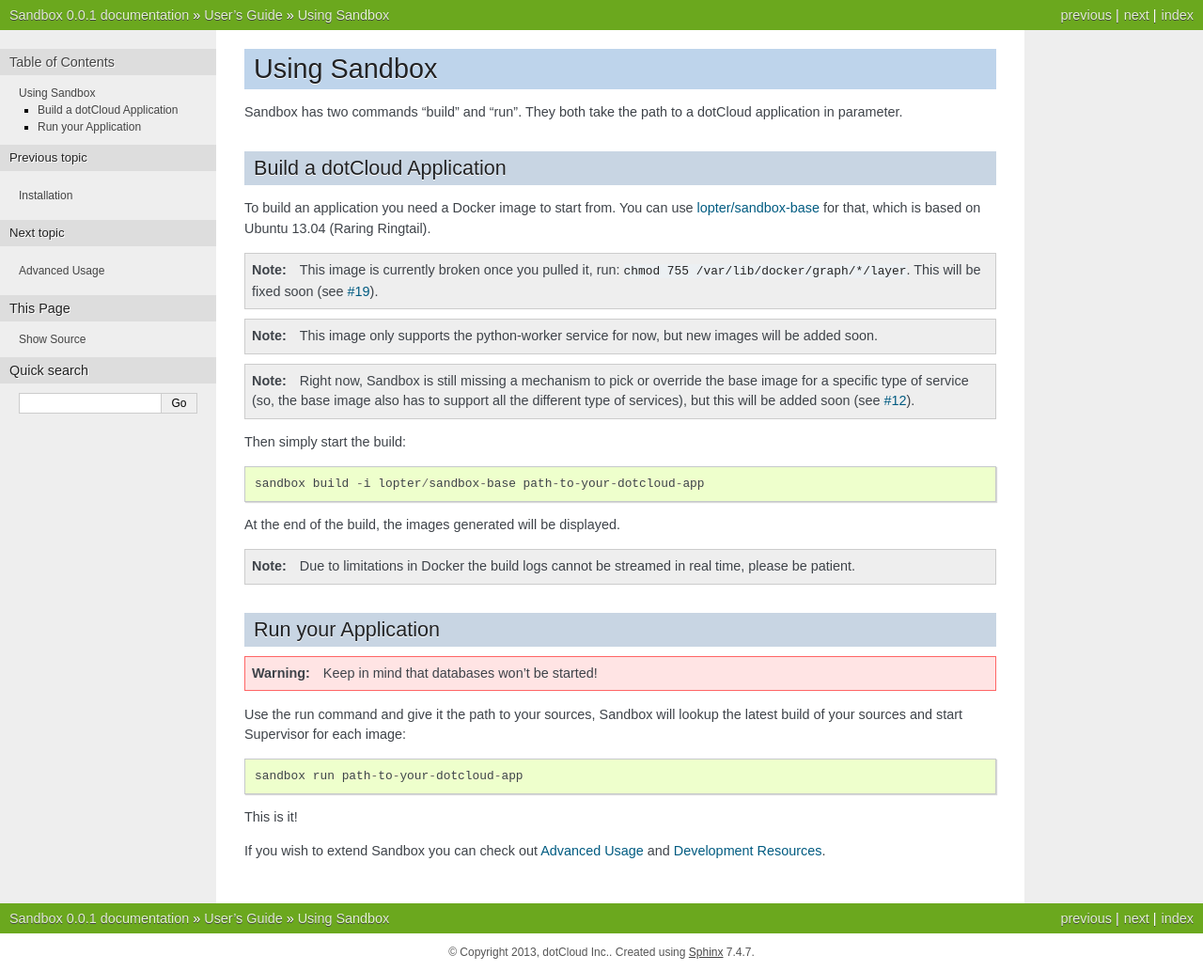
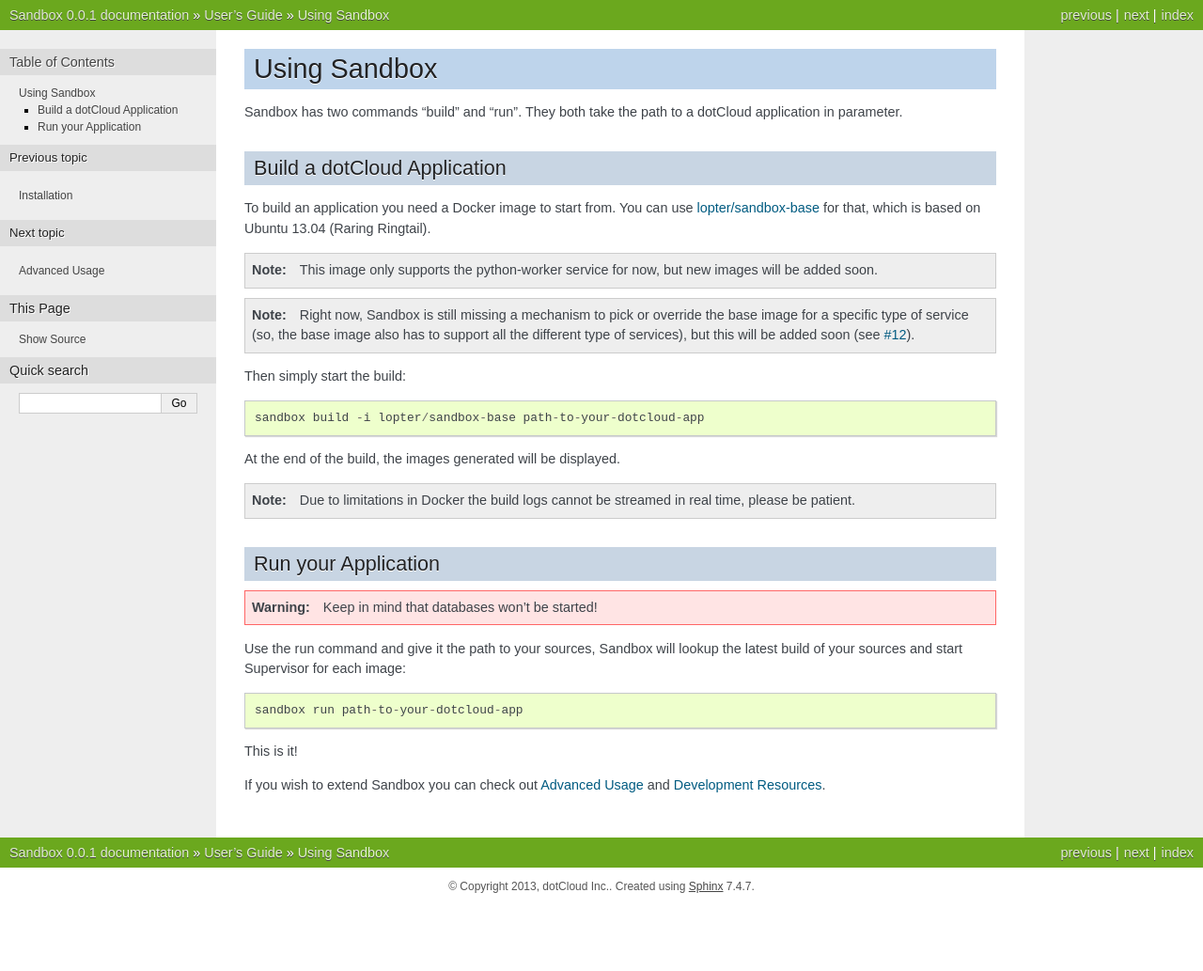
Before and after one commit to Iside/sandbox, a Sphinx documentation site: the page built from docs/user/usage.rst, in a window 1280 px wide. Shown: the whole page at 94% size. Built offline with Sphinx 7.4.7, drawn with Linux system fonts in a browser that asks for light colours; after the commit the page ends 963 px from its top, so only the background shows below that.

Commit message:
Remove the warning about the broken base image
I re-uploaded a fixed version of lopter/sandbox-base.

```diff
--- a/docs/user/usage.rst
+++ b/docs/user/usage.rst
@@ -13,11 +13,6 @@
 
 .. note::
 
-   This image is currently broken once you pulled it, run: ``chmod 755
-   /var/lib/docker/graph/*/layer``. This will be fixed soon (see `#19`_).
-
-.. note::
-
    This image only supports the python-worker service for now, but new images
    will be added soon.
 
@@ -29,7 +24,6 @@
    `#12`_).
 
 .. _lopter/sandbox-base: https://index.docker.io/u/lopter/sandbox-base/
-.. _#19: https://github.com/dotcloud/sandbox/issues/19
 .. _#12: https://github.com/dotcloud/sandbox/issues/12
 
 Then simply start the build::
```
